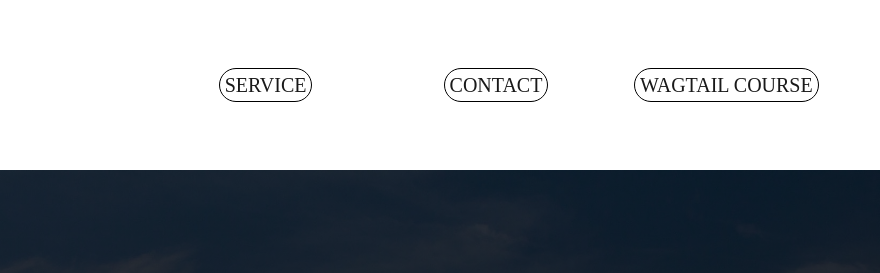
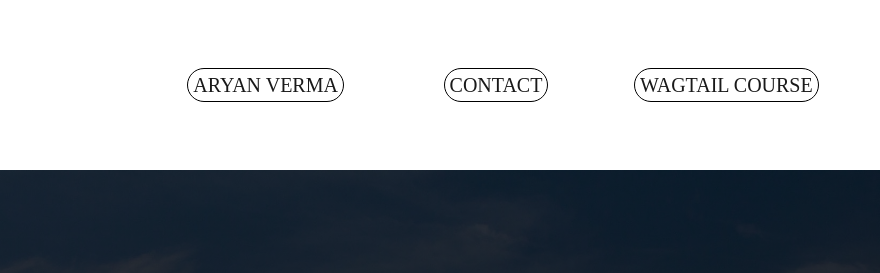
Before and after one commit to aryanver2001/Rocketman, a plain HTML site: page index.html in a window 1280 px wide. Shown: the top 273 px of the page, 400-1280 px from the left. Drawn offline with Linux system fonts and the light colour scheme.

Commit message:
update at line26

```diff
--- a/index.html
+++ b/index.html
@@ -23,7 +23,7 @@
         <div class="nav-list v-class-resp">
             <div class="nav_service">
                 <a class="nav_link nav-border"
-                    href="https://rocketman.learnwagtail.com/services/">service</a>
+                    href="https://rocketman.learnwagtail.com/services/">Aryan Verma</a>
             </div>
             <div class="nav_service">
                 <a class="nav_link nav-border"
```
